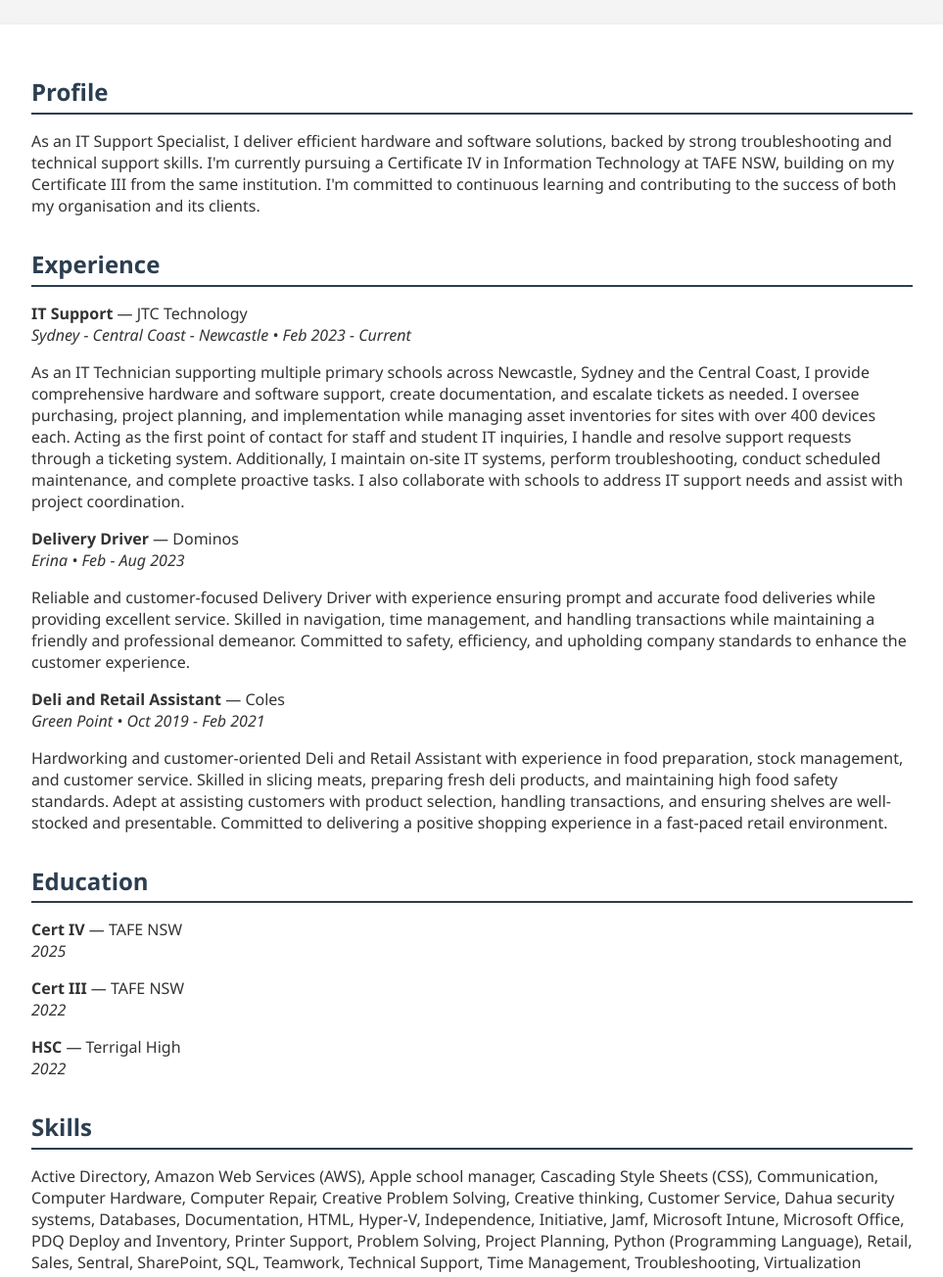
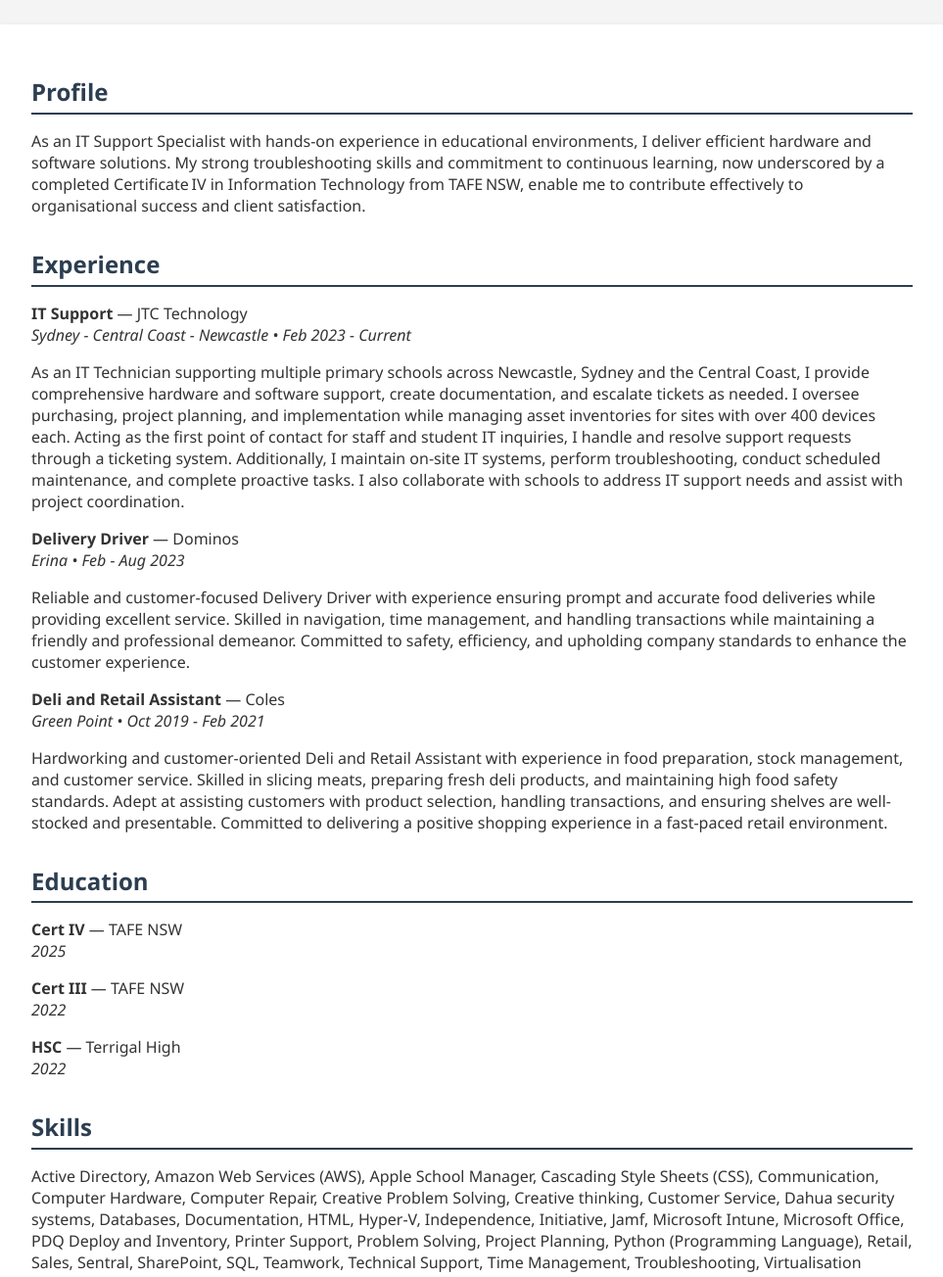
Before and after one commit to Lauren-Howell/Lauren-Howell.github.io, a plain HTML site: page index.html in a window 1280 px wide. Shown: the part 180-1484 px from the top of the page at 98% size, without its empty margins (158-1121 px from the left). Drawn offline with Linux system fonts and the light colour scheme.

Commit message:
Update index.html

```diff
--- a/index.html
+++ b/index.html
@@ -22,12 +22,7 @@
 
 		<section>
 			<h2>Profile</h2>
-			<p>As an IT Support Specialist, I deliver efficient hardware and software solutions, backed by strong
-				troubleshooting and technical support skills.
-				I'm currently pursuing a Certificate IV in Information Technology at TAFE NSW, building on my
-				Certificate III from the same institution.
-				I'm committed to continuous learning and contributing to the success of both my organisation and its
-				clients.</p>
+			<p>As an IT Support Specialist with hands-on experience in educational environments, I deliver efficient hardware and software solutions. My strong troubleshooting skills and commitment to continuous learning, now underscored by a completed Certificate IV in Information Technology from TAFE NSW, enable me to contribute effectively to organisational success and client satisfaction.</p>
 		</section>
 
 		<section>
@@ -89,13 +84,13 @@
 
 		<section>
 			<h2>Skills</h2>
-			<p>Active Directory, Amazon Web Services (AWS), Apple school manager, Cascading Style Sheets
+			<p>Active Directory, Amazon Web Services (AWS), Apple School Manager, Cascading Style Sheets
 				(CSS), Communication, Computer Hardware, Computer Repair, Creative Problem Solving, Creative
 				thinking, Customer Service, Dahua security systems, Databases, Documentation, HTML, Hyper-V,
 				Independence, Initiative, Jamf, Microsoft Intune, Microsoft
 				Office, PDQ Deploy and Inventory, Printer Support, Problem Solving, Project Planning, Python
 				(Programming Language), Retail, Sales, Sentral, SharePoint, SQL, Teamwork, Technical Support, Time
-				Management, Troubleshooting, Virtualization</p>
+				Management, Troubleshooting, Virtualisation </p>
 		</section>
 
 	</div>
```
